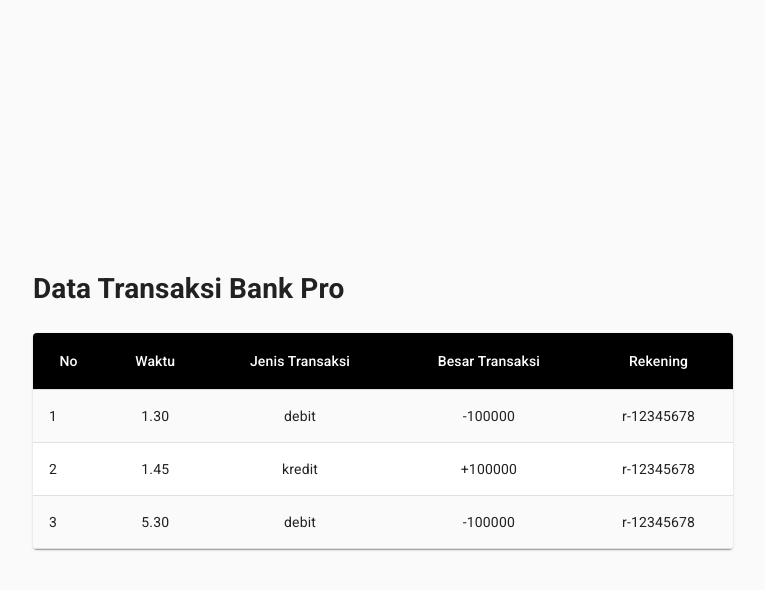
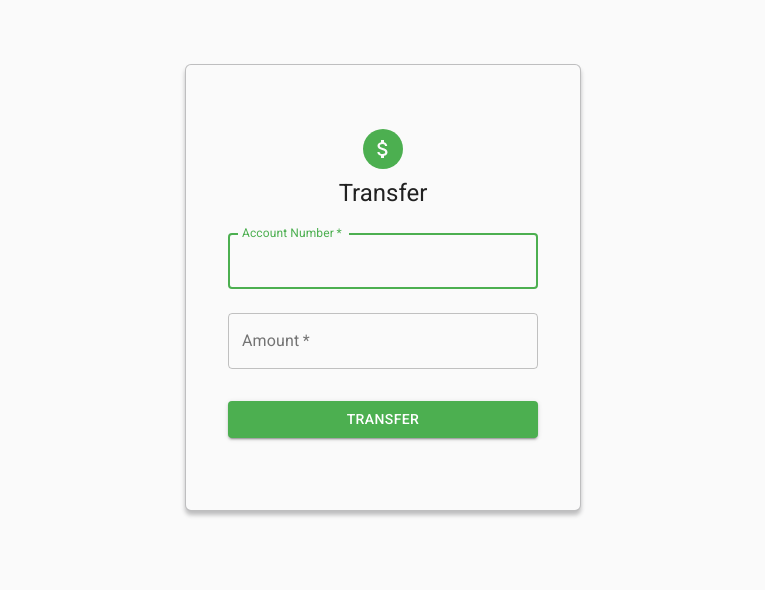
Before and after one commit to abdashaffan/bank-pro, a React (Create React App) app: page / in a window 1280 px wide. Shown: the top 590 px of the page, without its empty margins (257-1022 px from the left). Built offline with nearby package versions, Linux system fonts and the light colour scheme.

Commit message:
edit | add transfer component

```diff
--- a/src/components/login/index.js
+++ b/src/components/login/index.js
@@ -25,13 +25,13 @@ const useStyles = makeStyles(theme => ({
 		alignItems: "center",
 		backgroundColor: "#fafafa",
 		borderRadius: "6px",
-		padding: "2em 3em",
+		padding: "4em 3em",
 		border: "1px solid rgba(32,33,36,0.28)",
 		boxShadow: "0 4px 4px 0 rgba(32,33,36,0.28)"
 	},
 	avatar: {
 		margin: theme.spacing(1),
-		backgroundColor: theme.palette.secondary.main
+		backgroundColor: "#3f51b5"
 	},
 	form: {
 		width: "100%", // Fix IE 11 issue.
@@ -53,8 +53,6 @@ export default function Login() {
 	const classes = useStyles();
 
 	return (
-		<Container component="main" maxWidth="xs">
-			<h1 className={classes.title}>Bank Pro</h1>
 		<div className={classes.paper}>
 			<Avatar className={classes.avatar}>
 				<LockOutlinedIcon />
@@ -86,6 +84,5 @@ export default function Login() {
 				</Button>
 			</form>
 		</div>
-		</Container>
 	);
 }
--- a/src/components/transaction/index.js
+++ b/src/components/transaction/index.js
@@ -82,7 +82,7 @@ export default function TransactionTable() {
 					<TableBody>
 						{rows.map(row => (
 							<StyledTableRow key={row.id}>
-								<StyledTableCell component="th" scope="row">
+								<StyledTableCell component="th" scope="row" align="center">
 									{row.id}
 								</StyledTableCell>
 								<StyledTableCell align="center">{row.time}</StyledTableCell>
--- /dev/null
+++ b/src/components/transfer/index.js
@@ -0,0 +1,120 @@
+import React from "react";
+import Avatar from "@material-ui/core/Avatar";
+import Button from "@material-ui/core/Button";
+import CssBaseline from "@material-ui/core/CssBaseline";
+import TextField from "@material-ui/core/TextField";
+import Link from "@material-ui/core/Link";
+import AttachMoneyOutlinedIcon from "@material-ui/icons/AttachMoneyOutlined";
+import Typography from "@material-ui/core/Typography";
+import { makeStyles } from "@material-ui/core/styles";
+import Container from "@material-ui/core/Container";
+import { createMuiTheme, ThemeProvider } from "@material-ui/core/styles";
+import { green } from "@material-ui/core/colors";
+
+function Copyright() {
+	return (
+		<Typography variant="body2" color="textSecondary" align="center">
+			{"Copyright © "}
+			<Link color="inherit" href="https://material-ui.com/">
+				Your Website
+			</Link>{" "}
+			{new Date().getFullYear()}
+			{"."}
+		</Typography>
+	);
+}
+
+const useStyles = makeStyles(theme => ({
+	"@global": {
+		root: {
+			backgroundColor: theme.palette.common.white,
+			display: "flex",
+			justifyContent: "center",
+			alignItems: "center",
+			width: "100vw",
+			height: "100vh"
+		}
+	},
+	paper: {
+		marginTop: theme.spacing(8),
+		display: "flex",
+		flexDirection: "column",
+		alignItems: "center",
+		backgroundColor: "#fafafa",
+		borderRadius: "6px",
+		padding: "4em 3em",
+		border: "1px solid rgba(32,33,36,0.28)",
+		boxShadow: "0 4px 4px 0 rgba(32,33,36,0.28)"
+	},
+	avatar: {
+		margin: theme.spacing(1),
+		backgroundColor: "#4caf50"
+	},
+	form: {
+		width: "100%", // Fix IE 11 issue.
+		marginTop: theme.spacing(1)
+	},
+	submit: {
+		margin: theme.spacing(3, 0, 2),
+		color: theme.palette.common.white
+	}
+}));
+
+const theme = createMuiTheme({
+	palette: {
+		primary: green
+	}
+});
+
+export default function Transfer() {
+	const classes = useStyles();
+
+	return (
+		<Container component="main" maxWidth="xs">
+			<CssBaseline />
+			<ThemeProvider theme={theme}>
+				<div className={classes.paper}>
+					<Avatar className={classes.avatar}>
+						<AttachMoneyOutlinedIcon />
+					</Avatar>
+					<Typography component="h1" variant="h5">
+						Transfer
+					</Typography>
+					<form className={classes.form} noValidate>
+						<TextField
+							variant="outlined"
+							margin="normal"
+							required
+							fullWidth
+							id="email"
+							label="Account Number"
+							name="account-number"
+							autoComplete="account-number"
+							autoFocus
+						/>
+						<TextField
+							variant="outlined"
+							margin="normal"
+							required
+							fullWidth
+							name="Transfer Amount"
+							label="Amount"
+							type="amount"
+							id="amount"
+							autoComplete="transfer-amount"
+						/>
+						<Button
+							type="submit"
+							fullWidth
+							variant="contained"
+							color="primary"
+							className={classes.submit}
+						>
+							Transfer
+						</Button>
+					</form>
+				</div>
+			</ThemeProvider>
+		</Container>
+	);
+}
--- a/src/pages/App.js
+++ b/src/pages/App.js
@@ -1,12 +1,14 @@
 import React from "react";
 import Login from "../components/login";
 import TransactionTable from "../components/transaction";
+import Transfer from "../components/transfer";
 
 export default function App() {
 	return (
 		<div className="App">
 			{/* <Login /> */}
-			<TransactionTable />
+			{/* <TransactionTable /> */}
+			<Transfer />
 		</div>
 	);
 }
```
Lines whose indentation alone changed are shown as unchanged.
